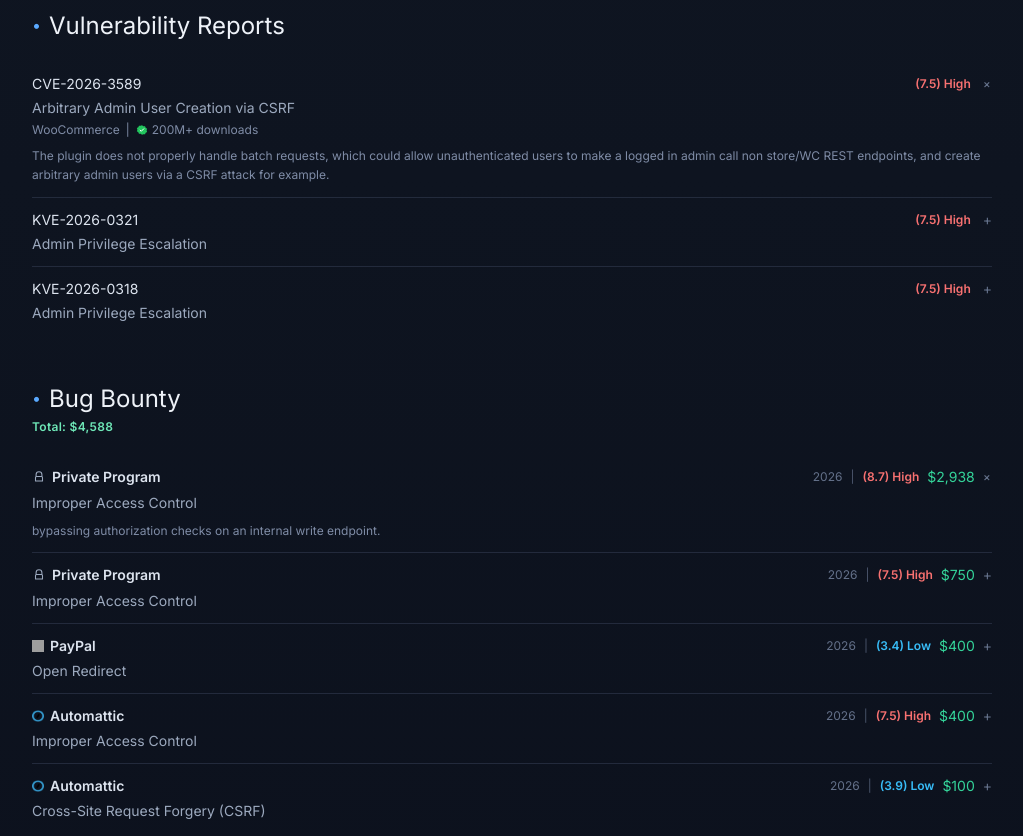
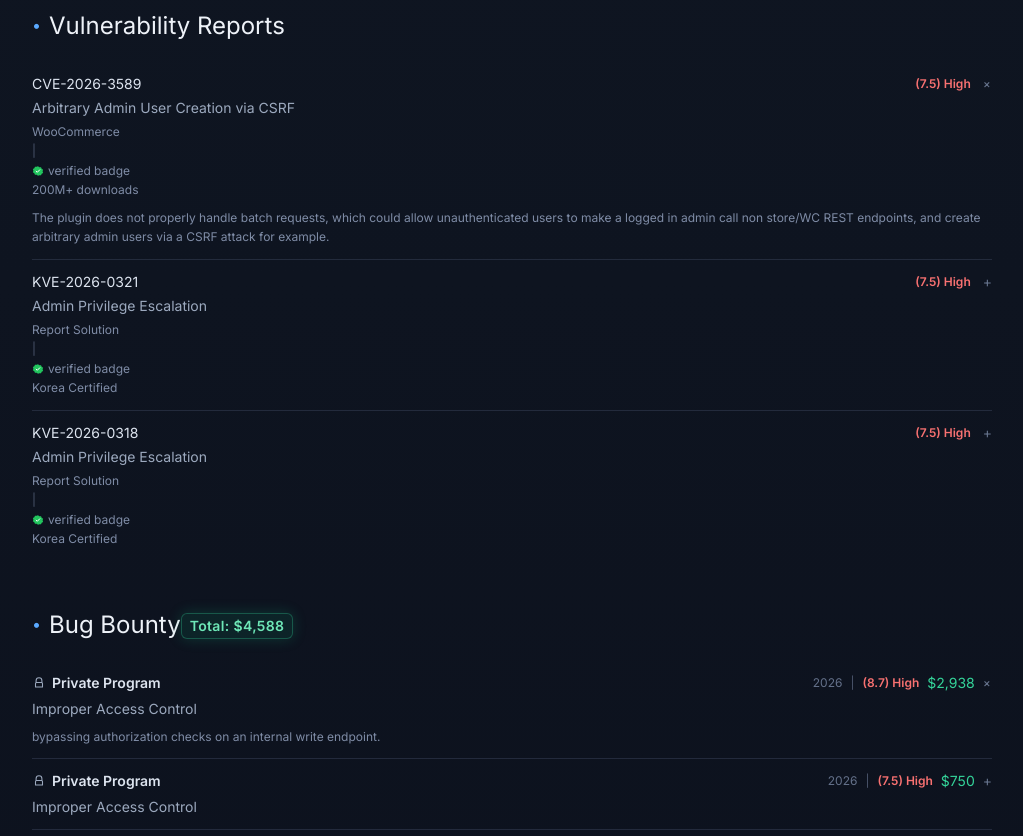
Before and after one commit to komi22/oolongeya, a Next.js app: page / in a window 1280 px wide. Shown: the part 660-1496 px from the top of the page, without its empty margins (128-1151 px from the left). Built offline with nearby package versions, Linux system fonts and the light colour scheme; grey boxes are pictures that could not be loaded.

Commit message:
Refine vulnerability metadata layout and bounty total emphasis

```diff
--- a/app/page.js
+++ b/app/page.js
@@ -31,7 +31,8 @@ const vulnerabilities = [
     grade: "High",
     title: "Arbitrary Admin User Creation via CSRF",
     product: "WooCommerce",
-    badge: "200M+ downloads",
+    badgeLabel: "verified badge",
+    badgeValue: "200M+ downloads",
     badgeIcon: "/icons/verified-badge.svg",
     description:
       "The plugin does not properly handle batch requests, which could allow unauthenticated users to make a logged in admin call non store/WC REST endpoints, and create arbitrary admin users via a CSRF attack for example.",
@@ -41,6 +42,10 @@ const vulnerabilities = [
     scoreValue: "7.5",
     grade: "High",
     title: "Admin Privilege Escalation",
+    product: "Report Solution",
+    badgeLabel: "verified badge",
+    badgeValue: "Korea Certified",
+    badgeIcon: "/icons/verified-badge.svg",
     description:
       "By taking over admin privileges, restricted features can be controlled.",
   },
@@ -49,6 +54,10 @@ const vulnerabilities = [
     scoreValue: "7.5",
     grade: "High",
     title: "Admin Privilege Escalation",
+    product: "Report Solution",
+    badgeLabel: "verified badge",
+    badgeValue: "Korea Certified",
+    badgeIcon: "/icons/verified-badge.svg",
     description:
       "By taking over admin privileges, restricted features can be controlled.",
   },
@@ -309,11 +318,13 @@ export default function Home() {
                     <div>
                       <p className="font-ui text-ink-100">{v.id}</p>
                       <p className="mt-1 text-ink-300">{v.title}</p>
-                      {v.product || v.badge ? (
-                        <div className="mt-1 flex flex-wrap items-center gap-1.5 text-xs text-ink-400">
+                      {v.product || v.badgeLabel || v.badgeValue ? (
+                        <div className="mt-1 flex flex-col items-start text-xs leading-relaxed text-ink-400">
                           {v.product ? <span>{v.product}</span> : null}
-                          {v.product && v.badge ? <span>|</span> : null}
-                          {v.badge ? (
+                          {v.product && (v.badgeLabel || v.badgeValue) ? (
+                            <span className="text-ink-600">|</span>
+                          ) : null}
+                          {v.badgeLabel ? (
                             <span className="inline-flex items-center gap-1">
                               {v.badgeIcon ? (
                                 <Image
@@ -324,9 +335,10 @@ export default function Home() {
                                   className="h-3 w-3"
                                 />
                               ) : null}
-                              <span>{v.badge}</span>
+                              <span>{v.badgeLabel}</span>
                             </span>
                           ) : null}
+                          {v.badgeValue ? <span>{v.badgeValue}</span> : null}
                         </div>
                       ) : null}
                     </div>
@@ -352,7 +364,7 @@ export default function Home() {
           <span className="-translate-y-px text-base leading-none text-accent">•</span>
           <span>Bug Bounty</span>
         </h2>
-        <p className="mt-1 font-ui text-xs font-semibold tracking-wide text-emerald-300">
+        <p className="mt-1 inline-flex rounded-md border border-emerald-400/30 bg-emerald-500/10 px-2 py-0.5 font-ui text-sm font-semibold tracking-wide text-emerald-300 shadow-[0_0_14px_rgba(16,185,129,0.22)]">
           Total: ${bountyTotalFormatted}
         </p>
         <ul className="mt-5 divide-y divide-ink-700/60">
```
